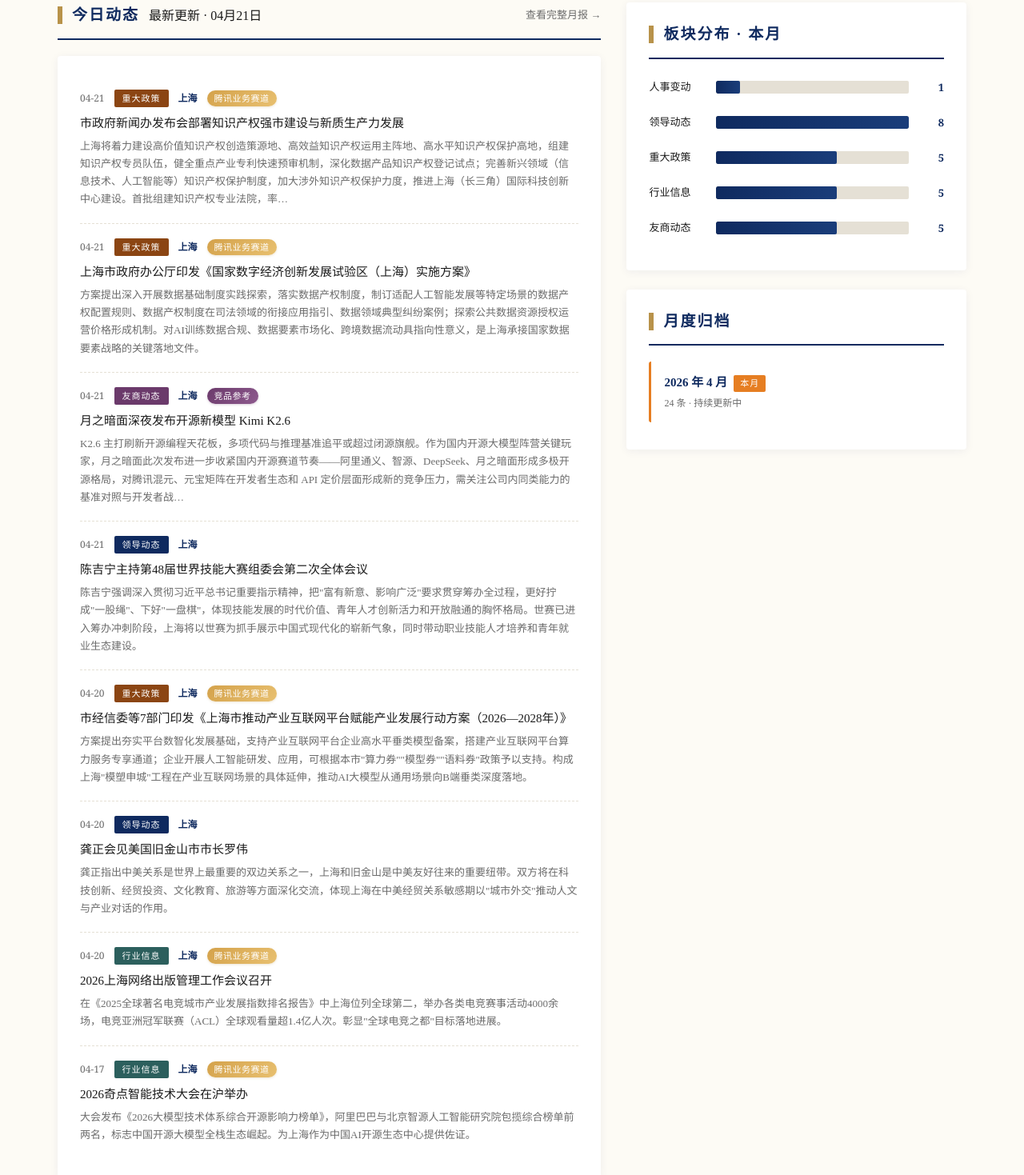
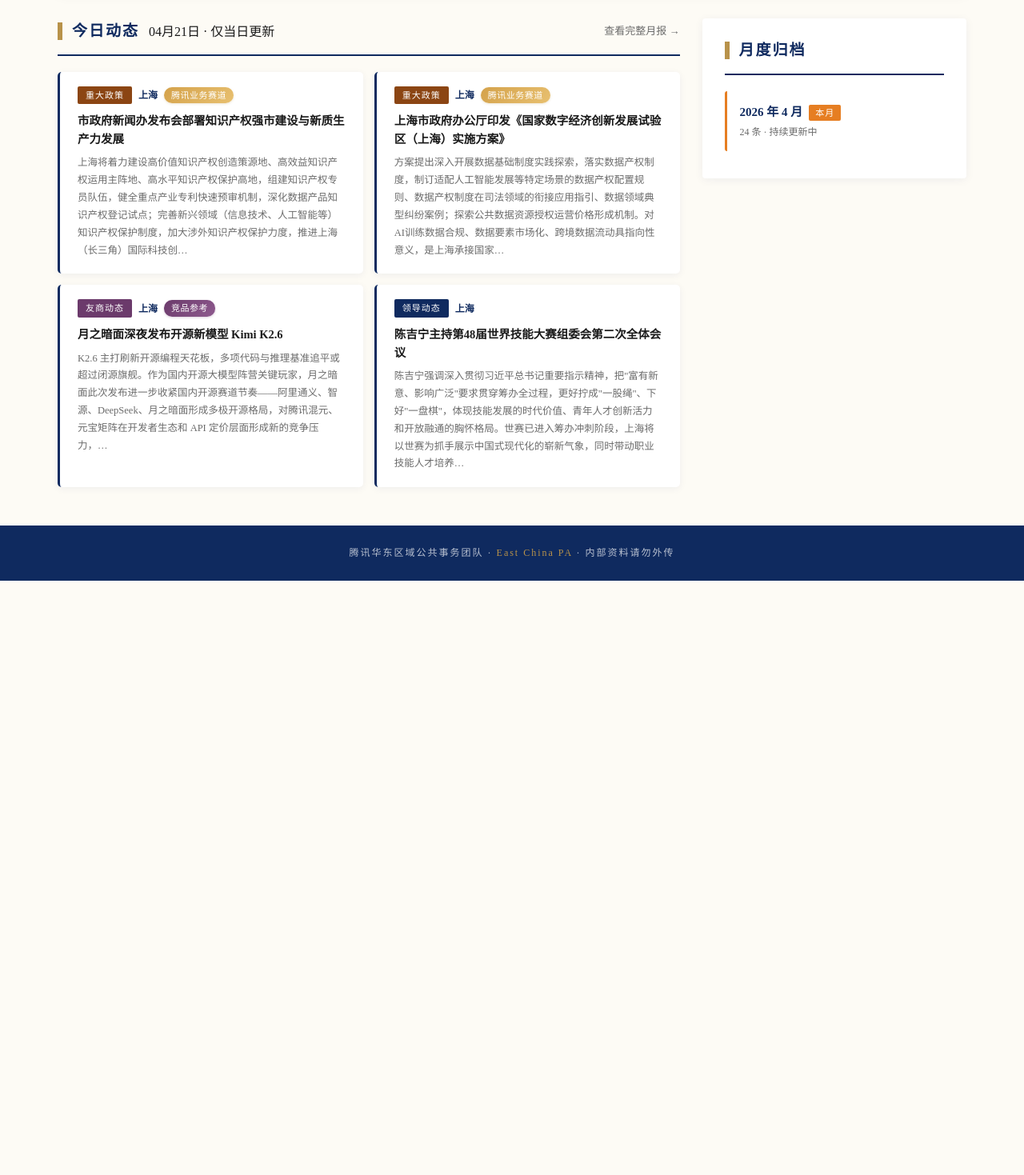
Before and after one commit to tillydu1002/eastchinapolicyhub, a plain HTML site: page index.html in a window 1280 px wide. Shown: the part 1318-2787 px from the top of the page at 80% size. After the commit the page ends 2044 px from the top, so only its background shows below. Drawn offline with Linux system fonts and the light colour scheme.

Commit message:
feat: 今日动态严格当日/删板块分布/加条目级超链接/排版精化

```diff
--- a/index.html
+++ b/index.html
@@ -51,7 +51,7 @@
   .card.total{border-top-color:var(--navy)}
   .card.total .num{color:var(--gold)}
 
-  .main-grid{display:grid;grid-template-columns:1.6fr 1fr;gap:32px;margin-bottom:48px}
+  .main-grid{display:grid;grid-template-columns:2fr 0.85fr;gap:28px;margin-bottom:48px}
 
   .section-title{display:flex;align-items:center;gap:12px;margin-bottom:20px;
                  padding-bottom:12px;border-bottom:2px solid var(--navy)}
@@ -60,11 +60,15 @@
   .section-title .more{margin-left:auto;font-size:13px;color:var(--gray);text-decoration:none}
   .section-title .more:hover{color:var(--navy)}
 
-  .latest-list{background:#fff;padding:24px 28px;border-radius:4px;box-shadow:0 2px 12px rgba(15,42,95,0.06)}
-  .latest-item{padding:18px 0;border-bottom:1px dashed var(--line)}
-  .latest-item:last-child{border-bottom:none}
-  .latest-item .head{display:flex;align-items:center;gap:12px;margin-bottom:8px;flex-wrap:wrap}
-  .latest-item .date{font-size:12px;color:var(--gray);font-family:Georgia,serif}
+  /* 今日动态（卡片网格） */
+  .latest-grid{display:grid;grid-template-columns:repeat(2,1fr);gap:14px}
+  .latest-item{display:block;background:#fff;padding:18px 22px;border-radius:5px;
+               box-shadow:0 2px 10px rgba(15,42,95,0.06);border-left:3px solid var(--navy);
+               text-decoration:none;color:inherit;transition:transform .18s,box-shadow .18s,border-color .18s;
+               position:relative}
+  .latest-item:hover{transform:translateY(-3px);box-shadow:0 6px 20px rgba(15,42,95,0.14);
+                     border-left-color:var(--gold)}
+  .latest-item .head{display:flex;align-items:center;gap:8px;margin-bottom:10px;flex-wrap:wrap}
   .latest-item .badge{display:inline-block;padding:2px 10px;font-size:11px;color:#fff;
                       background:var(--navy);border-radius:2px;letter-spacing:1px}
   .latest-item .badge.policy{background:#8b4513}
@@ -73,8 +77,15 @@
   .latest-item .badge.rival{background:#6b3a6b}
   .latest-item .badge.hr{background:#8b2e2e}
   .latest-item .region{font-size:12px;color:var(--navy);font-weight:600}
-  .latest-item h3{font-size:15px;color:var(--ink);font-weight:500;margin-bottom:6px;line-height:1.6}
-  .latest-item p{font-size:13px;color:var(--gray);line-height:1.7}
+  .latest-item .goto{margin-left:auto;font-size:11px;color:var(--gold);opacity:0;
+                     transition:opacity .18s,transform .18s;letter-spacing:1px}
+  .latest-item:hover .goto{opacity:1;transform:translateX(2px)}
+  .latest-item h3{font-size:14.5px;color:var(--ink);font-weight:600;margin-bottom:8px;line-height:1.55}
+  .latest-item p{font-size:12.5px;color:var(--gray);line-height:1.75}
+  .empty-state{background:#fff;padding:40px 24px;border-radius:5px;text-align:center;
+               color:var(--gray);font-size:14px;line-height:2;
+               box-shadow:0 2px 10px rgba(15,42,95,0.05);border:1px dashed var(--line)}
+  .empty-state span{display:block;font-size:12px;color:#b5b5b5;margin-top:6px;letter-spacing:1px}
 
   /* 本月关注 Top 5 */
   .highlights{background:linear-gradient(135deg,#fdfbf5 0%,#faf7f0 100%);
@@ -84,8 +95,12 @@
   .highlights .section-title{border-bottom:2px solid var(--gold);margin-bottom:22px}
   .highlights .section-title h2{color:var(--navy)}
   .highlights .hl-sub{font-size:12px;color:var(--gray);margin-left:10px;letter-spacing:1px}
-  .hl-item{display:flex;gap:18px;padding:16px 0;border-bottom:1px dashed var(--line)}
+  .hl-item{display:flex;gap:18px;padding:18px 8px;border-bottom:1px dashed var(--line);
+           text-decoration:none;color:inherit;border-radius:4px;
+           transition:background .18s,transform .18s;align-items:flex-start}
   .hl-item:last-child{border-bottom:none}
+  .hl-item:hover{background:rgba(255,255,255,0.7);transform:translateX(4px)}
+  .hl-item:hover .hl-goto{color:var(--gold);transform:translateX(3px)}
   .hl-rank{flex-shrink:0;width:44px;height:44px;border-radius:50%;
            background:linear-gradient(135deg,var(--navy),var(--navy-light));
            color:var(--gold);font-family:Georgia,serif;font-size:18px;font-weight:700;
@@ -110,6 +125,8 @@
             letter-spacing:0.5px}
   .hl-title{font-size:15.5px;font-weight:600;color:var(--ink);line-height:1.55;margin-bottom:4px}
   .hl-sum{font-size:13px;color:var(--gray);line-height:1.7}
+  .hl-goto{flex-shrink:0;align-self:center;font-size:24px;color:#d5c9a8;
+           transition:color .18s,transform .18s;font-family:Georgia,serif}
 
   /* 首页小标签（与月报页 tx-tag 同套样式） */
   .tx-tag{display:inline-block;padding:2px 9px;font-size:11px;font-weight:500;
@@ -124,19 +141,6 @@
 
   .side .panel{background:#fff;padding:24px 28px;border-radius:4px;
                box-shadow:0 2px 12px rgba(15,42,95,0.06);margin-bottom:24px}
-
-  .chart-row{display:flex;align-items:center;gap:12px;margin-bottom:14px;font-size:13px;
-             text-decoration:none;color:inherit;padding:4px 6px;margin-left:-6px;margin-right:-6px;
-             border-radius:3px;transition:background .15s}
-  .chart-row:hover{background:var(--cream)}
-  .chart-row .lbl{width:72px;color:var(--ink);flex-shrink:0}
-  .chart-row:hover .lbl{color:var(--navy);font-weight:600}
-  .chart-row .bar-wrap{flex:1;background:var(--line);height:16px;border-radius:2px;
-                       overflow:hidden;position:relative}
-  .chart-row .bar{height:100%;background:linear-gradient(90deg,var(--navy),var(--navy-light));
-                  border-radius:2px;transition:background .15s}
-  .chart-row:hover .bar{background:linear-gradient(90deg,var(--gold),#d4a24b)}
-  .chart-row .val{width:32px;text-align:right;color:var(--navy);font-weight:600;font-family:Georgia,serif}
 
   .archive-item{display:block;padding:14px 16px;background:var(--cream);border-radius:3px;
                 margin-bottom:10px;text-decoration:none;color:var(--ink);
@@ -158,6 +162,7 @@
   @media (max-width:960px){
     .stats{grid-template-columns:repeat(2,1fr)}
     .main-grid{grid-template-columns:1fr}
+    .latest-grid{grid-template-columns:1fr}
     header.main .wrap{flex-direction:column;text-align:center;gap:16px}
     header.main .meta{text-align:center}
     .hero{flex-direction:column;align-items:stretch}
@@ -175,7 +180,7 @@
     </div>
     <div class="meta">
       出品 · 腾讯华东区域公共事务团队<br>
-      <span class="update">最后更新：2026-04-22 14:18</span>
+      <span class="update">最后更新：2026-04-22 14:30</span>
     </div>
   </div>
 </header>
@@ -185,7 +190,7 @@
   <!-- 当月进行中大卡片 -->
   <div class="hero">
     <div class="hl">
-      <div class="banner">【2026 年 4 月 · 进行中】截至 04月21日 14:18，已收录 24 条<span class="state-badge inprogress">进行中</span></div>
+      <div class="banner">【2026 年 4 月 · 进行中】截至 04月21日 14:30，已收录 24 条<span class="state-badge inprogress">进行中</span></div>
       <div class="sub">每日 09:00 / 17:00 累加更新 · 月末自动封存归档</div>
     </div>
     <a class="cta" href="archive/2026-04.html">查看完整月报 →</a>
@@ -208,7 +213,7 @@
       <a class="more" href="archive/2026-04.html">查看完整月报 →</a>
     </div>
 
-        <div class="hl-item">
+        <a class="hl-item" href="archive/2026-04.html#item-policy-005">
           <div class="hl-rank">01</div>
           <div class="hl-body">
             <div class="hl-head">
@@ -221,8 +226,9 @@
             <div class="hl-title">市政府新闻办发布会部署知识产权强市建设与新质生产力发展</div>
             <div class="hl-sum">上海将着力建设高价值知识产权创造策源地、高效益知识产权运用主阵地、高水平知识产权保护高地，组建知识产权专员队伍，健全重点产业专利快速预审机制，深化数据产品知识产权登记试点；完善新兴领域（信息技术、人工智能等）知识产权保护制度，加大涉外知识产权保护力度，推进上海（长三角）国际科技创…</div>
           </div>
-        </div>
-        <div class="hl-item">
+          <div class="hl-goto">›</div>
+        </a>
+        <a class="hl-item" href="archive/2026-04.html#item-policy-003">
           <div class="hl-rank">02</div>
           <div class="hl-body">
             <div class="hl-head">
@@ -235,8 +241,9 @@
             <div class="hl-title">上海印发《关于支持游戏电竞产业发展的若干举措》（&quot;游戏沪十条&quot;）</div>
             <div class="hl-sum">围绕精品游戏创作、AI赋能游戏研发、电竞产业生态、国际化出海、人才培育等维度提出10条举措，持续引进全球头部赛事、培育&quot;上海电竞大师赛&quot;等本土自有品牌。2025年上海网络游戏销售收入1707亿元，本政策在存量领先基础上锁定&quot;全球电竞之都&quot;目标，对米哈游、莉莉丝、腾讯互娱上海等在沪…</div>
           </div>
-        </div>
-        <div class="hl-item">
+          <div class="hl-goto">›</div>
+        </a>
+        <a class="hl-item" href="archive/2026-04.html#item-policy-001">
           <div class="hl-rank">03</div>
           <div class="hl-body">
             <div class="hl-head">
@@ -249,8 +256,9 @@
             <div class="hl-title">上海市政府办公厅印发《国家数字经济创新发展试验区（上海）实施方案》</div>
             <div class="hl-sum">方案提出深入开展数据基础制度实践探索，落实数据产权制度，制订适配人工智能发展等特定场景的数据产权配置规则、数据产权制度在司法领域的衔接应用指引、数据领域典型纠纷案例；探索公共数据资源授权运营价格形成机制。对AI训练数据合规、数据要素市场化、跨境数据流动具指向性意义，是上海承接国家…</div>
           </div>
-        </div>
-        <div class="hl-item">
+          <div class="hl-goto">›</div>
+        </a>
+        <a class="hl-item" href="archive/2026-04.html#item-policy-002">
           <div class="hl-rank">04</div>
           <div class="hl-body">
             <div class="hl-head">
@@ -263,8 +271,9 @@
             <div class="hl-title">市经信委等7部门印发《上海市推动产业互联网平台赋能产业发展行动方案（2026—2028年）》</div>
             <div class="hl-sum">方案提出夯实平台数智化发展基础，支持产业互联网平台企业高水平垂类模型备案，搭建产业互联网平台算力服务专享通道；企业开展人工智能研发、应用，可根据本市&quot;算力券&quot;&quot;模型券&quot;&quot;语料券&quot;政策予以支持。构成上海&quot;模塑申城&quot;工程在产业互联网场景的具体延伸，推动AI大模型从通用场景向B端垂类深…</div>
           </div>
-        </div>
-        <div class="hl-item">
+          <div class="hl-goto">›</div>
+        </a>
+        <a class="hl-item" href="archive/2026-04.html#item-policy-004">
           <div class="hl-rank">05</div>
           <div class="hl-body">
             <div class="hl-head">
@@ -277,7 +286,8 @@
             <div class="hl-title">市人社局印发《上海市支持人工智能赋能人力资源服务业转型升级的若干措施》</div>
             <div class="hl-sum">措施推动AI技术在招聘、人才测评、培训、灵活用工等场景应用，支持人力资源服务机构接入大模型能力，培育AI+HR头部服务商。配套&quot;模塑申城&quot;工程的垂类落地，是上海AI应用&quot;纵深推进&quot;的典型案例之一。</div>
           </div>
-        </div>
+          <div class="hl-goto">›</div>
+        </a>
   </div>
 
   <div class="main-grid">
@@ -285,124 +295,53 @@
       <div class="section-title">
         <span class="tag"></span>
         <h2>今日动态</h2>
-        <span class="hl-sub">最新更新 · 04月21日</span>
+        <span class="hl-sub">04月21日 · 仅当日更新</span>
         <a class="more" href="archive/2026-04.html">查看完整月报 →</a>
       </div>
-      <div class="latest-list">
-        <div class="latest-item">
+      <div class="latest-grid">
+        <a class="latest-item" href="archive/2026-04.html#item-policy-005">
           <div class="head">
-            <span class="date">04-21</span>
             <span class="badge policy">重大政策</span>
             <span class="region">上海</span>
             <span class="tx-tag tx-industry">腾讯业务赛道</span>
+            <span class="goto">查看 →</span>
           </div>
           <h3>市政府新闻办发布会部署知识产权强市建设与新质生产力发展</h3>
-          <p>上海将着力建设高价值知识产权创造策源地、高效益知识产权运用主阵地、高水平知识产权保护高地，组建知识产权专员队伍，健全重点产业专利快速预审机制，深化数据产品知识产权登记试点；完善新兴领域（信息技术、人工智能等）知识产权保护制度，加大涉外知识产权保护力度，推进上海（长三角）国际科技创新中心建设。首批组建知识产权专业法院，率…</p>
-        </div>
-        <div class="latest-item">
+          <p>上海将着力建设高价值知识产权创造策源地、高效益知识产权运用主阵地、高水平知识产权保护高地，组建知识产权专员队伍，健全重点产业专利快速预审机制，深化数据产品知识产权登记试点；完善新兴领域（信息技术、人工智能等）知识产权保护制度，加大涉外知识产权保护力度，推进上海（长三角）国际科技创…</p>
+        </a>
+        <a class="latest-item" href="archive/2026-04.html#item-policy-001">
           <div class="head">
-            <span class="date">04-21</span>
             <span class="badge policy">重大政策</span>
             <span class="region">上海</span>
             <span class="tx-tag tx-industry">腾讯业务赛道</span>
+            <span class="goto">查看 →</span>
           </div>
           <h3>上海市政府办公厅印发《国家数字经济创新发展试验区（上海）实施方案》</h3>
-          <p>方案提出深入开展数据基础制度实践探索，落实数据产权制度，制订适配人工智能发展等特定场景的数据产权配置规则、数据产权制度在司法领域的衔接应用指引、数据领域典型纠纷案例；探索公共数据资源授权运营价格形成机制。对AI训练数据合规、数据要素市场化、跨境数据流动具指向性意义，是上海承接国家数据要素战略的关键落地文件。</p>
-        </div>
-        <div class="latest-item">
+          <p>方案提出深入开展数据基础制度实践探索，落实数据产权制度，制订适配人工智能发展等特定场景的数据产权配置规则、数据产权制度在司法领域的衔接应用指引、数据领域典型纠纷案例；探索公共数据资源授权运营价格形成机制。对AI训练数据合规、数据要素市场化、跨境数据流动具指向性意义，是上海承接国家…</p>
+        </a>
+        <a class="latest-item" href="archive/2026-04.html#item-rival-005">
           <div class="head">
-            <span class="date">04-21</span>
             <span class="badge rival">友商动态</span>
             <span class="region">上海</span>
             <span class="tx-tag tx-rival">竞品参考</span>
+            <span class="goto">查看 →</span>
           </div>
           <h3>月之暗面深夜发布开源新模型 Kimi K2.6</h3>
-          <p>K2.6 主打刷新开源编程天花板，多项代码与推理基准追平或超过闭源旗舰。作为国内开源大模型阵营关键玩家，月之暗面此次发布进一步收紧国内开源赛道节奏——阿里通义、智源、DeepSeek、月之暗面形成多极开源格局，对腾讯混元、元宝矩阵在开发者生态和 API 定价层面形成新的竞争压力，需关注公司内同类能力的基准对照与开发者战…</p>
-        </div>
-        <div class="latest-item">
+          <p>K2.6 主打刷新开源编程天花板，多项代码与推理基准追平或超过闭源旗舰。作为国内开源大模型阵营关键玩家，月之暗面此次发布进一步收紧国内开源赛道节奏——阿里通义、智源、DeepSeek、月之暗面形成多极开源格局，对腾讯混元、元宝矩阵在开发者生态和 API 定价层面形成新的竞争压力，…</p>
+        </a>
+        <a class="latest-item" href="archive/2026-04.html#item-leader-008">
           <div class="head">
-            <span class="date">04-21</span>
             <span class="badge leader">领导动态</span>
             <span class="region">上海</span>
 
+            <span class="goto">查看 →</span>
           </div>
           <h3>陈吉宁主持第48届世界技能大赛组委会第二次全体会议</h3>
-          <p>陈吉宁强调深入贯彻习近平总书记重要指示精神，把&quot;富有新意、影响广泛&quot;要求贯穿筹办全过程，更好拧成&quot;一股绳&quot;、下好&quot;一盘棋&quot;，体现技能发展的时代价值、青年人才创新活力和开放融通的胸怀格局。世赛已进入筹办冲刺阶段，上海将以世赛为抓手展示中国式现代化的崭新气象，同时带动职业技能人才培养和青年就业生态建设。</p>
-        </div>
-        <div class="latest-item">
-          <div class="head">
-            <span class="date">04-20</span>
-            <span class="badge policy">重大政策</span>
-            <span class="region">上海</span>
-            <span class="tx-tag tx-industry">腾讯业务赛道</span>
-          </div>
-          <h3>市经信委等7部门印发《上海市推动产业互联网平台赋能产业发展行动方案（2026—2028年）》</h3>
-          <p>方案提出夯实平台数智化发展基础，支持产业互联网平台企业高水平垂类模型备案，搭建产业互联网平台算力服务专享通道；企业开展人工智能研发、应用，可根据本市&quot;算力券&quot;&quot;模型券&quot;&quot;语料券&quot;政策予以支持。构成上海&quot;模塑申城&quot;工程在产业互联网场景的具体延伸，推动AI大模型从通用场景向B端垂类深度落地。</p>
-        </div>
-        <div class="latest-item">
-          <div class="head">
-            <span class="date">04-20</span>
-            <span class="badge leader">领导动态</span>
-            <span class="region">上海</span>
-
-          </div>
-          <h3>龚正会见美国旧金山市市长罗伟</h3>
-          <p>龚正指出中美关系是世界上最重要的双边关系之一，上海和旧金山是中美友好往来的重要纽带。双方将在科技创新、经贸投资、文化教育、旅游等方面深化交流，体现上海在中美经贸关系敏感期以&quot;城市外交&quot;推动人文与产业对话的作用。</p>
-        </div>
-        <div class="latest-item">
-          <div class="head">
-            <span class="date">04-20</span>
-            <span class="badge industry">行业信息</span>
-            <span class="region">上海</span>
-            <span class="tx-tag tx-industry">腾讯业务赛道</span>
-          </div>
-          <h3>2026上海网络出版管理工作会议召开</h3>
-          <p>在《2025全球著名电竞城市产业发展指数排名报告》中上海位列全球第二，举办各类电竞赛事活动4000余场，电竞亚洲冠军联赛（ACL）全球观看量超1.4亿人次。彰显&quot;全球电竞之都&quot;目标落地进展。</p>
-        </div>
-        <div class="latest-item">
-          <div class="head">
-            <span class="date">04-17</span>
-            <span class="badge industry">行业信息</span>
-            <span class="region">上海</span>
-            <span class="tx-tag tx-industry">腾讯业务赛道</span>
-          </div>
-          <h3>2026奇点智能技术大会在沪举办</h3>
-          <p>大会发布《2026大模型技术体系综合开源影响力榜单》，阿里巴巴与北京智源人工智能研究院包揽综合榜单前两名，标志中国开源大模型全栈生态崛起。为上海作为中国AI开源生态中心提供佐证。</p>
-        </div>
-      </div>
+          <p>陈吉宁强调深入贯彻习近平总书记重要指示精神，把&quot;富有新意、影响广泛&quot;要求贯穿筹办全过程，更好拧成&quot;一股绳&quot;、下好&quot;一盘棋&quot;，体现技能发展的时代价值、青年人才创新活力和开放融通的胸怀格局。世赛已进入筹办冲刺阶段，上海将以世赛为抓手展示中国式现代化的崭新气象，同时带动职业技能人才培养…</p>
+        </a></div>
     </div>
 
     <div class="side">
-      <div class="panel">
-        <div class="section-title"><span class="tag"></span><h2>板块分布 · 本月</h2></div>
-
-        <a class="chart-row" href="archive/2026-04.html#sec-hr">
-          <div class="lbl">人事变动</div>
-          <div class="bar-wrap"><div class="bar" style="width:12.5%"></div></div>
-          <div class="val">1</div>
-        </a>
-        <a class="chart-row" href="archive/2026-04.html#sec-leader">
-          <div class="lbl">领导动态</div>
-          <div class="bar-wrap"><div class="bar" style="width:100.0%"></div></div>
-          <div class="val">8</div>
-        </a>
-        <a class="chart-row" href="archive/2026-04.html#sec-policy">
-          <div class="lbl">重大政策</div>
-          <div class="bar-wrap"><div class="bar" style="width:62.5%"></div></div>
-          <div class="val">5</div>
-        </a>
-        <a class="chart-row" href="archive/2026-04.html#sec-industry">
-          <div class="lbl">行业信息</div>
-          <div class="bar-wrap"><div class="bar" style="width:62.5%"></div></div>
-          <div class="val">5</div>
-        </a>
-        <a class="chart-row" href="archive/2026-04.html#sec-rival">
-          <div class="lbl">友商动态</div>
-          <div class="bar-wrap"><div class="bar" style="width:62.5%"></div></div>
-          <div class="val">5</div>
-        </a>
-      </div>
-
       <div class="panel">
         <div class="section-title"><span class="tag"></span><h2>月度归档</h2></div>
 
```
Also changed, not shown: archive/2026-04.html (+28 -25 lines).
